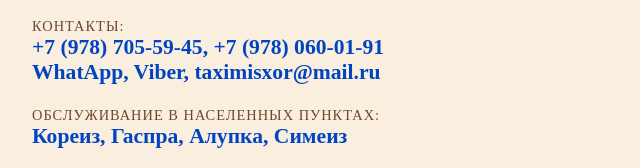
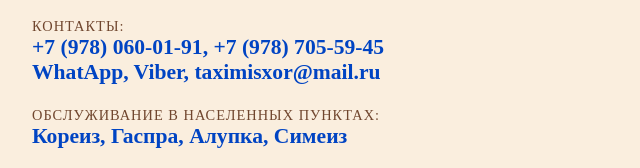
Before and after one commit to taximisxor/taximisxor.github.io, a plain HTML site: page index.html in a window 1280 px wide. Shown: the part 441-609 px from the top of the page, 308-948 px from the left. Drawn offline with Linux system fonts and the light colour scheme.

Commit message:
Update index.html

```diff
--- a/index.html
+++ b/index.html
@@ -30,7 +30,7 @@
   <div class="layout">
     <div class="content">
       <div class="image"><img src="./taxi-misxor.jpeg"></div>
-      <p><b>Контакты:</b><br>+7 (978) 705-59-45, +7 (978) 060-01-91<br>WhatApp, Viber, taximisxor@mail.ru</p>
+      <p><b>Контакты:</b><br>+7 (978) 060-01-91, +7 (978) 705-59-45<br>WhatApp, Viber, taximisxor@mail.ru</p>
       <p><b>Обслуживание в населенных пунктах:</b><br>Кореиз, Гаспра, Алупка, Симеиз</p>
       <p><b>Курортные районы:</b><br>Мисхор, Алупка, Симеиз</p>
       <p><b>Цены:</b><br>Цена за 1 километр — 20 руб<br>Посадка (минимальная стоимость) — 200 руб<br>Ожидание — 5 руб/мин (300 руб в час)<br>Оплаченный проезд (в минимальной ст.) 2 км</p>
```
